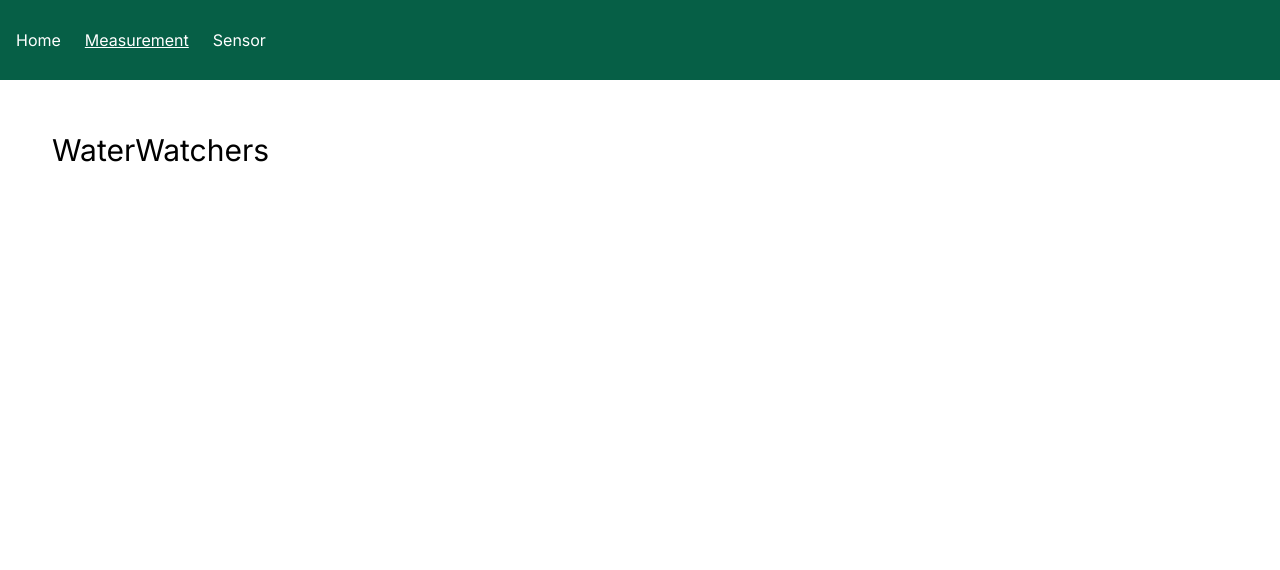
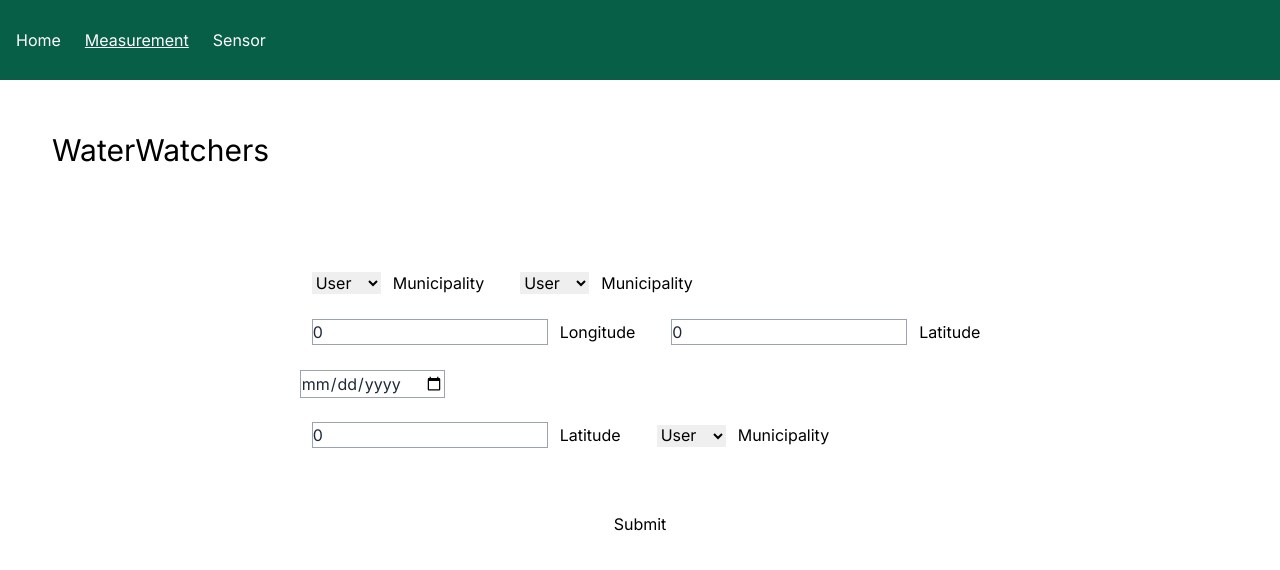
Before and after one commit to syandelbart/watermonitor, a Next.js app: page /measurement in a window 1280 px wide. Shown: the top 570 px of the page. Built offline with nearby package versions, Linux system fonts and the light colour scheme; no server answers.

Commit message:
Just adding all the inputs/no back en yet

```diff
--- a/app/measurement/page.tsx
+++ b/app/measurement/page.tsx
@@ -1,9 +1,119 @@
+"use client";
 import {Label} from 'reactstrap';
+import { useState } from 'react';
 
 export default function Page() {
+  const [Sensor, setSensor] = useState({municipality: '', name: '',  longitude: 0.00, latitude: 0.00});
+  //const { data, loading, error } = useQuery(GET_COURSE, { variables: { id }, skip: id === 0 });
+
+  function handleInsert() {
+  }
+
+  function handleChangeMunicipality(value: any) {
+    setSensor({ ...Sensor, municipality: value });
+  }
+
+  function handleChangeName(value: any) {
+    setSensor({ ...Sensor, name: value });
+  }
+
+  function handleChangeLongitude(value: any) {
+    setSensor({ ...Sensor, longitude: value });
+  }
+
+  function handleChangeLatitude(value: any) {
+    setSensor({ ...Sensor, latitude: value });
+  }
 
     return (
     <main className="flex m-10 flex-col">
       <Label className="m-3 text-3xl items-start">WaterWatchers</Label>
+      <div className='flex m-10 flex-col justify-center items-center'>
+        <div className='flex m-10 flex-col justify-center items-start'>
+          <div>
+            <label className='m-3'>
+        <select
+          className='m-3'
+          name="Municipality"
+          value={Sensor.municipality}
+          onChange={handleChangeMunicipality}
+        >
+          <option value="user">User</option>
+          <option value="admin">Admin</option>
+        </select>
+        Municipality
+            </label>
+            <label className='m-3'>
+        <select
+          className='m-3'
+          name="Municipality"
+          value={Sensor.municipality}
+          onChange={handleChangeMunicipality}
+        >
+          <option value="user">User</option>
+          <option value="admin">Admin</option>
+        </select>
+        Municipality
+            </label>
+      </div>
+      <hr />
+      <div>
+        <label className='m-3'>
+        <input
+          className='m-3 border border-gray-400 text-gray-800'
+          type="number"
+          name="Longitude"
+          value={Sensor.longitude}
+          onChange={handleChangeLongitude}
+        />
+        Longitude
+        </label>
+        <label className='m-3'>
+        <input
+          className='m-3 border border-gray-400 text-gray-800'
+          type="number"
+          name="Latitude"
+          value={Sensor.latitude}
+          onChange={handleChangeLatitude}
+        />
+        Latitude
+        </label>
+      </div>
+      <hr className='text-black'/>
+      <input
+          className='m-3 border border-gray-400 text-gray-800'
+          type="date"
+          name="Latitude"
+          placeholder='Moment'
+          value={Sensor.latitude}
+          onChange={handleChangeLatitude}
+        />
+        <div>
+        <label className='m-3'>
+        <input
+          className='m-3 border border-gray-400 text-gray-800'
+          type="number"
+          name="Latitude"
+          value={Sensor.latitude}
+          onChange={handleChangeLatitude}
+        />
+        Latitude
+        </label>
+        <label className='m-3'>
+        <select
+          className='m-3'
+          name="Municipality"
+          value={Sensor.municipality}
+          onChange={handleChangeMunicipality}
+        >
+          <option value="user">User</option>
+          <option value="admin">Admin</option>
+        </select>
+        Municipality
+            </label>
+        </div>
+      </div>
+      <button className='m-3' type="submit" onClick={handleInsert}>Submit</button>
+      </div>
     </main>);
   }
```
